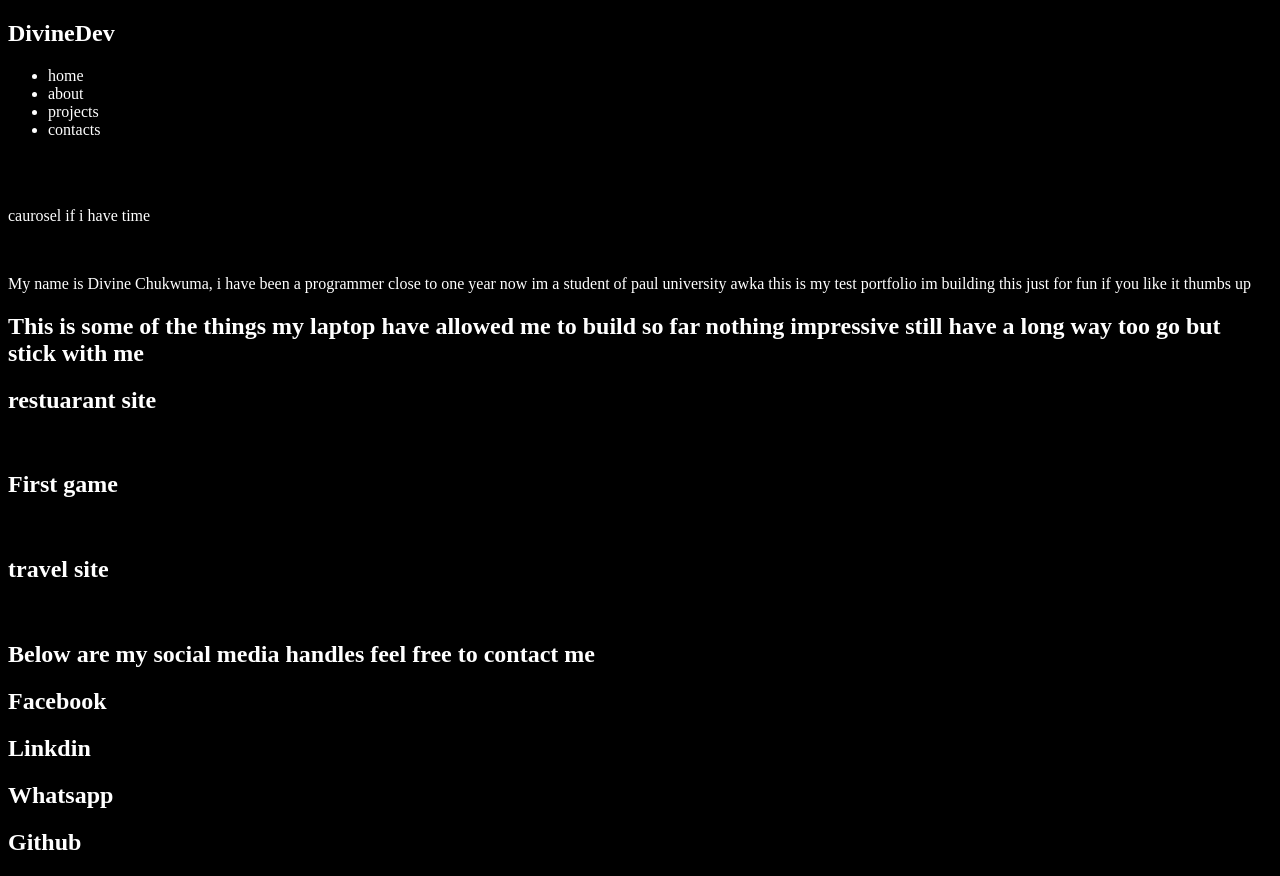
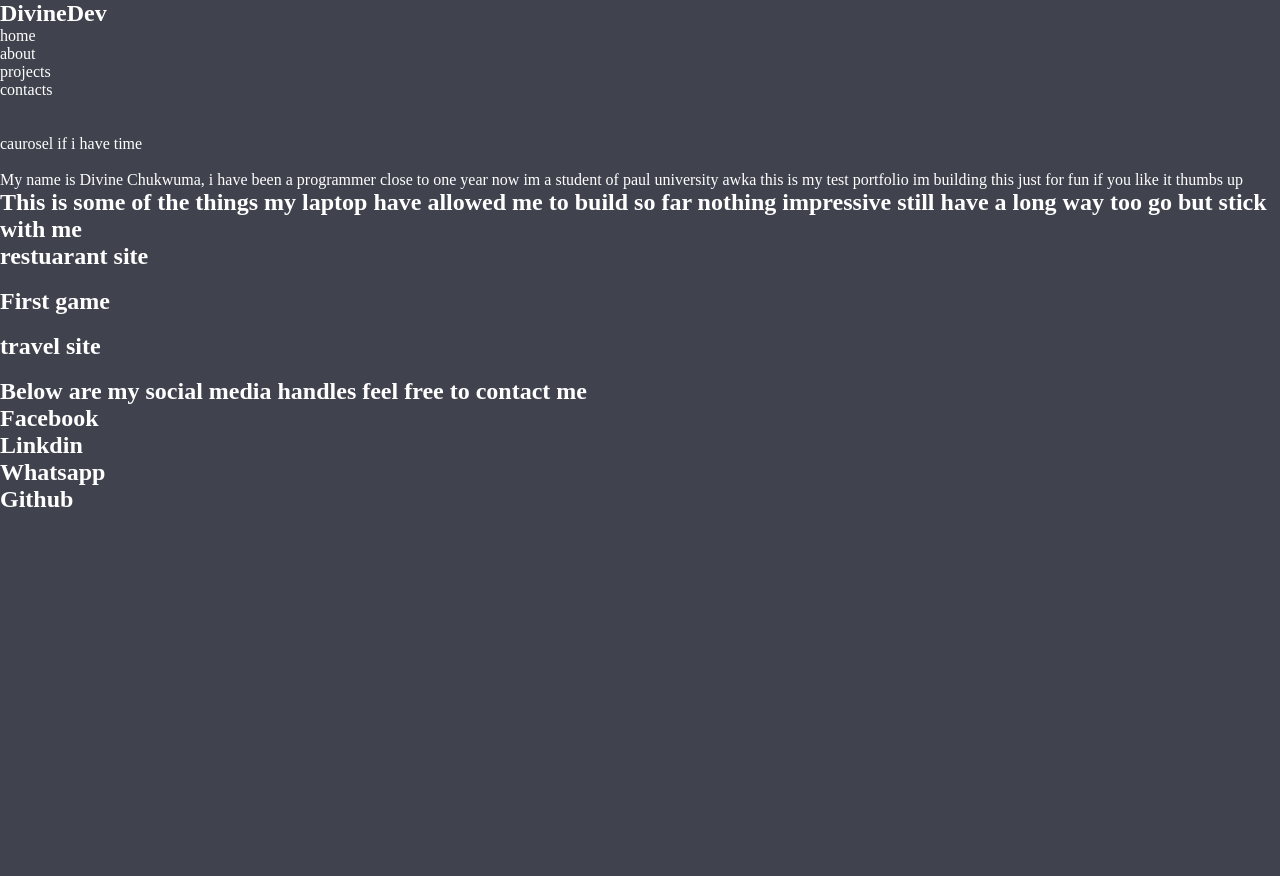
Before and after one commit to Divinechukwuma/portfolio, a plain HTML site: page index.html in a window 1280 px wide. After the commit the page ends 800 px from the top, so only its background shows below. Drawn offline with Linux system fonts and the light colour scheme.

Commit message:
started again

```diff
--- a/index.html
+++ b/index.html
@@ -11,7 +11,7 @@
 <body>
 
     <!--Nav-->
-    <section id>
+    <section class="nav">
         <h1>DivineDev</h1>
         <ul>
             <li>home</li>
--- a/style.css
+++ b/style.css
@@ -1,4 +1,15 @@
+*{
+    margin: 0%;
+    padding: 0%;
+}
+
+
 body{
-    color:white;
-    background-color: black;
+    color: white;
+    background-color: #40434e ;
 }
+
+/* coloors too use */
+ /* body = 40434e */
+ /*body element or header bright color = 702632 */
+ /*body element or header black  = 080705 */
```
Also changed, not shown: img/pexels-paultheodoroja-2446534.jpg (added).
